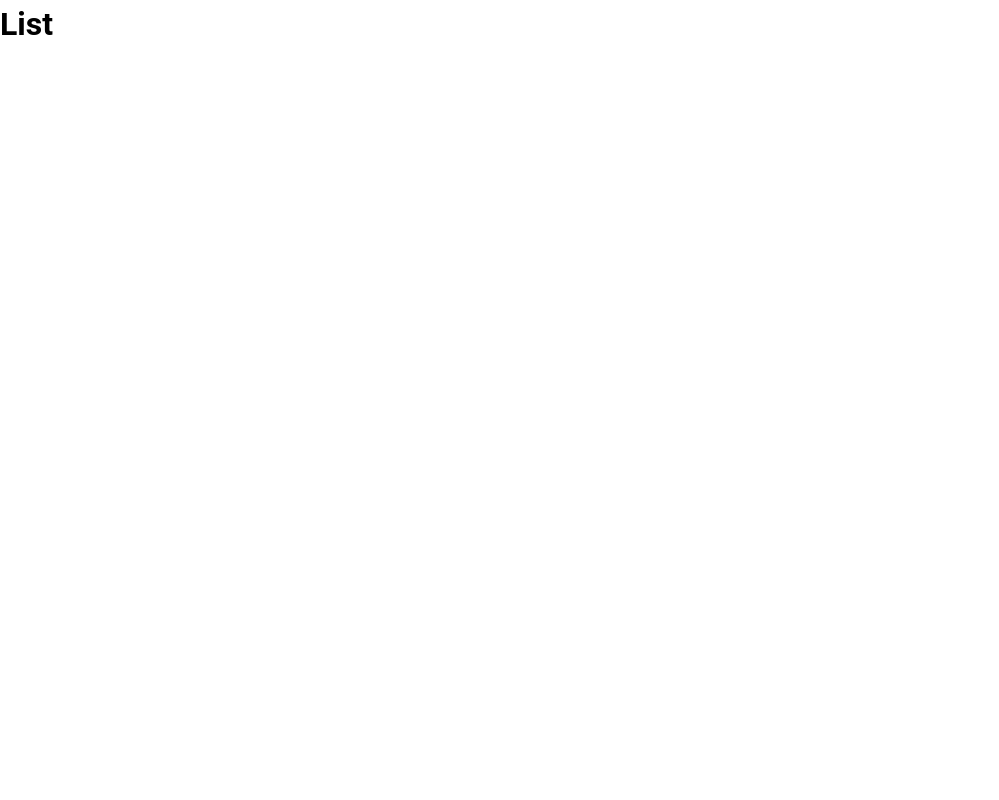
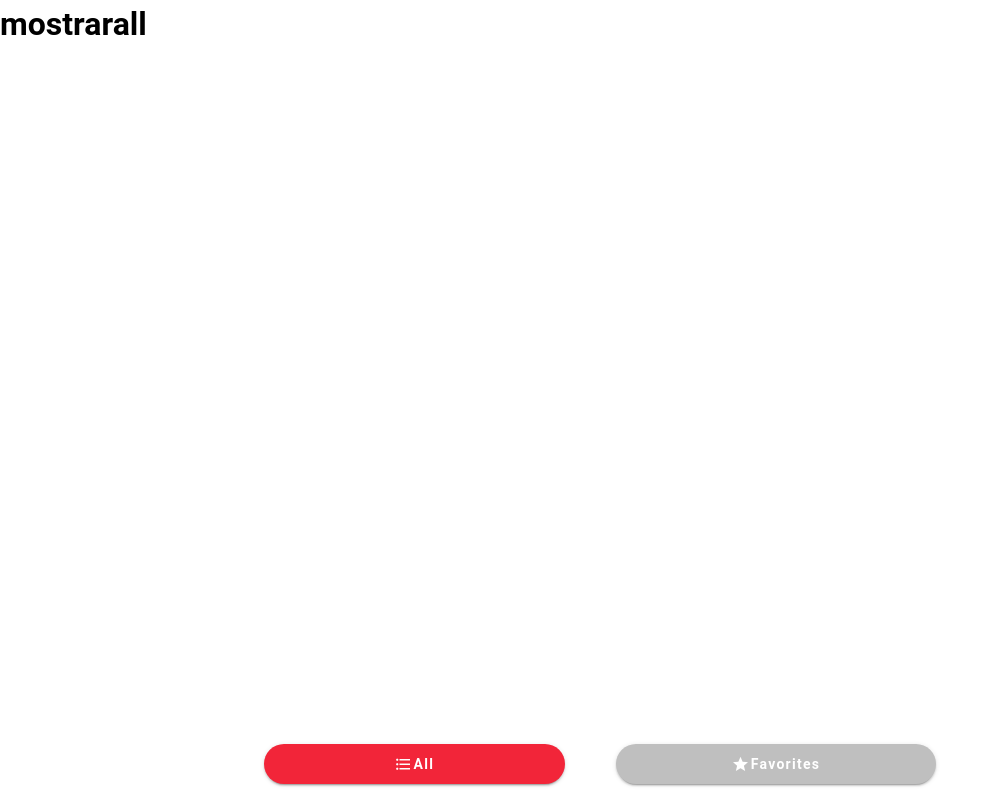
Before and after one commit to pipefake/pokedex, a Vue app: page /list in a window 1280 px wide. Shown: the whole page, without its empty margins (0-999 px from the left). Built offline with nearby package versions, Linux system fonts and the light colour scheme.

Commit message:
Se crea el componente bottomnavigation para la navegacion entre todos los pokemones y los favoritos, pasando el id_seleccion e imprimiendolo en el componente List

```diff
--- /dev/null
+++ b/src/components/BottomNavigation.vue
@@ -0,0 +1,67 @@
+<template>
+    <v-layout class="overflow-visible bottom" style="position: fixed !important;
+    height: 56px;
+    width: 100vw;
+    bottom: 0px;">
+    <v-row col="12">
+        <v-row md-4 sm-12 xs-12>
+
+        </v-row>
+        <v-row md-4 sm-12 xs-12>
+<v-btn
+class="text-white"
+        :color="selected === '1' ? '#F22539' : '#BFBFBF'"
+        @click="setSelected('1')"
+        >
+        <v-icon color="white">mdi-format-list-bulleted</v-icon>
+        All
+        </v-btn>
+        </v-row>
+        <v-row md-4 sm-12 xs-12>
+
+        <v-btn
+        class="text-white"
+        :color="selected === '2' ? '#F22539' : '#BFBFBF'"
+        @click="setSelected('2')"
+        >
+        <v-icon color="white">mdi-star</v-icon>
+        Favorites
+        </v-btn>
+        </v-row>
+ <v-row md-4 sm-12 xs-12>
+
+        </v-row>
+
+    </v-row>
+    </v-layout>
+</template>
+<script>
+export default {
+    data() {
+        return {
+            selected:'1',
+        };
+    },
+     methods: {
+        setSelected(id_seleccion) {
+            this.selected = id_seleccion;
+            this.$emit('switch', this.selected);
+        },
+    },
+}
+</script>
+<style scoped>
+.bottom{
+    position: initial !important;
+}
+.v-btn {
+    border-radius: 20px;
+    font-weight: bold;
+    text-transform: none;
+    transition: background 0.3s, color 0.3s;
+    width: 80%;
+    height:  40px !important;
+    padding: 0;
+    margin: 0;
+}
+</style>
--- a/src/main.js
+++ b/src/main.js
@@ -5,11 +5,15 @@ import { createVuetify } from 'vuetify';
 import 'vuetify/styles';
 import * as components from 'vuetify/components';
 import * as directives from 'vuetify/directives';
+import '@mdi/font/css/materialdesignicons.css';
 
 const vuetify = createVuetify({
     components,
     directives,
-})
+    icons: {
+        defaultSet: 'mdi',
+    },
+});
 
 const app = createApp(App);
 
--- a/src/pages/Home.vue
+++ b/src/pages/Home.vue
@@ -34,7 +34,7 @@ export default {
         };
     },
     methods: {
-        //Función para redireccionar a la ruta /list donde se listaran los pokemones
+        //Función para redireccionar a la ruta /list donde se listaran los pokemo
         redirectToPage(){
             this.$router.push('/list');
         }
--- a/src/pages/List.vue
+++ b/src/pages/List.vue
@@ -1,14 +1,30 @@
 <template>
-    <h1>List</h1>
+    <v-layout>
+        <h1>mostrar{{this.mostrarlista}}</h1>
+        <BottomNavigation @switch="switchList"/>
+    </v-layout>
 </template>
+
 <script>
+import BottomNavigation from '../components/BottomNavigation.vue';
+
 export default {
     name: 'ListComponent',
-    data(){
-        return{
-        }}
-}
+    data() {
+        return {
+            mostrarlista: 'all', // Estado inicial
+        };
+    },
+    components: {
+        BottomNavigation,
+    },
+    methods: {
+        switchList(id_seleccion) {
+            this.mostrarlista = id_seleccion;
+        },
+    },
+};
 </script>
+
 <style scoped>
-
 </style>
```
Also changed, not shown: src/components/HelloWorld.vue (deleted, +0 -58 lines).
